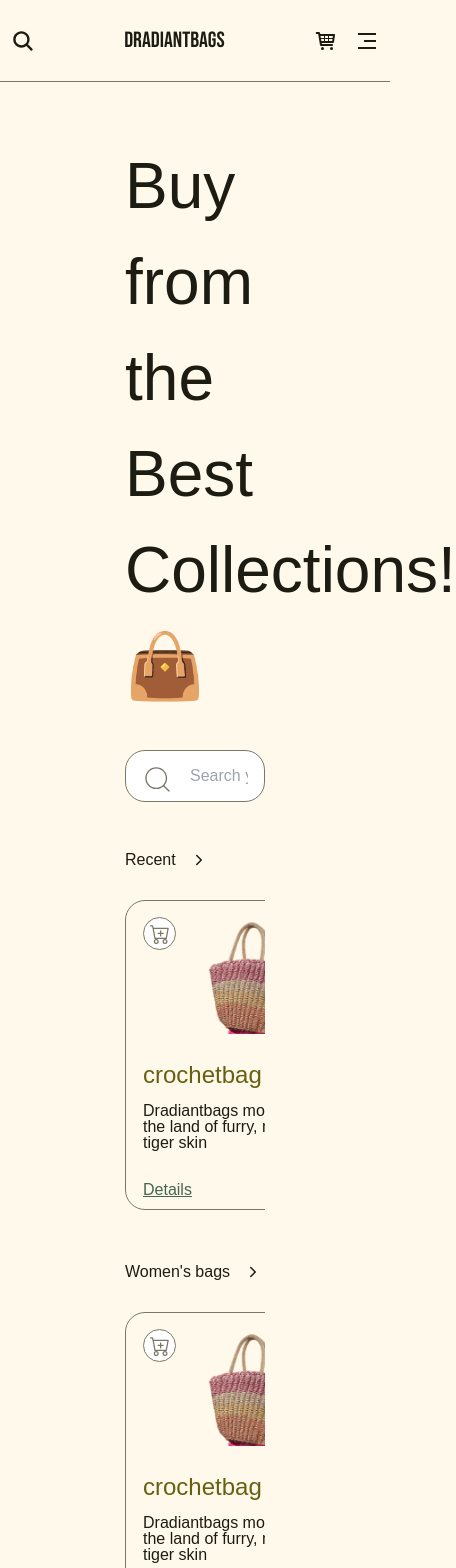
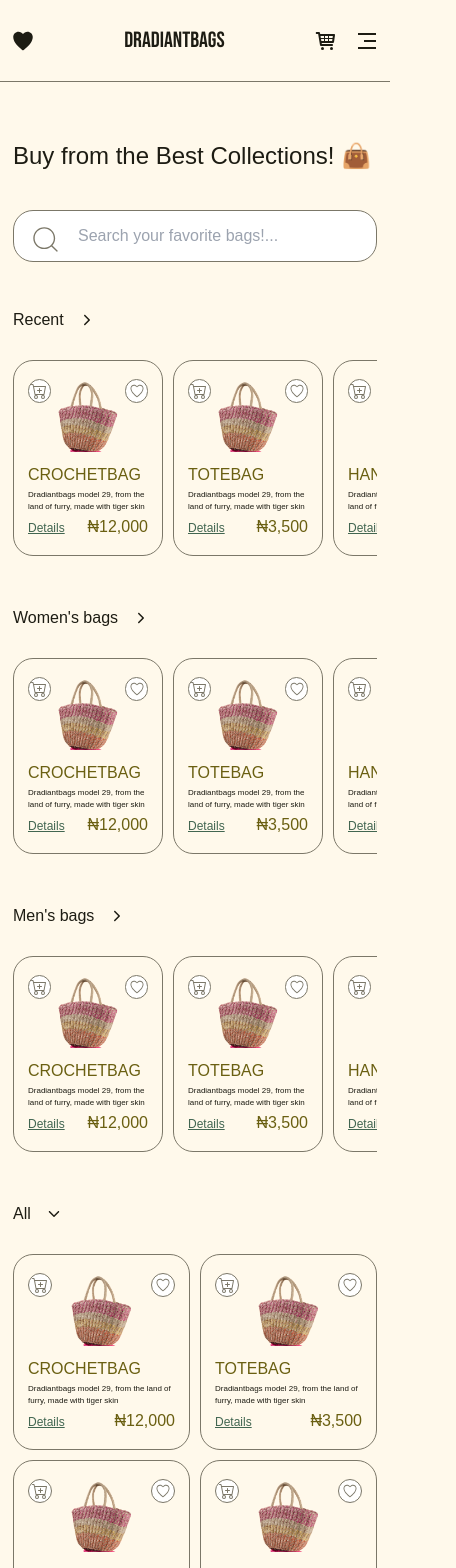
Before and after one commit to Dev-Faith/Dradiant, a Next.js app in the folder client/: page /pages/shop in a window 390 px wide. Shown: the top 1568 px of the page, 456 px wide, since content can reach past the window. Built offline with nearby package versions, Linux system fonts and the light colour scheme; a web font is replaced by a local one.

Commit message:
Done with mobile view

```diff
--- a/client/app/components/Itemscard.jsx
+++ b/client/app/components/Itemscard.jsx
@@ -30,31 +30,68 @@ export default function Itemscard({name,price, image, desc, quantity}){
 
 
   // const icon = <IoIosHeartEmpty className="size-[39px] text-[#7B7768]"/>
-  const likeIcons = isLiked?<IoIosHeart className="size-[24px] text-[#7B7768]"/>:<IoIosHeartEmpty className="size-[24px] text-[#7B7768]"/>
-  const cartIcons = isAddedToCart?<BsCartPlusFill className="size-[20px] text-[#7B7768]"/>:<BsCartPlus className="size-[20px] text-[#7B7768]"/>
+  const likeIcons = isLiked ? (
+    <IoIosHeart className="size-[16px] md:size-[24px]   text-[#7B7768]" />
+  ) : (
+    <IoIosHeartEmpty className="size-[16px] md:size-[24px] text-[#7B7768]" />
+  );
+  const cartIcons = isAddedToCart ? (
+    <BsCartPlusFill className="size-[16px] md:size-[24px] text-[#7B7768]" />
+  ) : (
+    <BsCartPlus className="size-[16px] md:size-[24px] text-[#7B7768]" />
+  );
 
 
 
 
     return (
-        <m.div name={name} className="border-[1px] border-[#7B7768] rounded-[20px] min-w-[263px] max-w-[263px] h-[310px] flex flex-col items-center px-[17px] py-[16px] gap-[23px]"
+      <m.div
+        name={name}
+        className="border-[1px] border-[#7B7768] rounded-[20px] min-w-[150px] sm:min-w-[169px] md:min-w-[200px] md:max-w-[200px] lg:min-w-[263px] lg:max-w-[263px] sm:max-w-[169px]  h-[196px] md:h-[280px] lg:h-[310px] flex flex-col items-center px-[14px] md:px-[17px] py-[18px] md:py-[16px] gap-[11px] md:gap-[23px]"
         layout
       >
         <div className="image&Liked flex w-full justify-between">
-              <div onClick={addToCartHandler} className="like relative  bg-[#fff] rounded-full size-[33px] border-[1px] border-[#7B7768] flex items-center justify-center cursor-pointer">{cartIcons}</div>
-             <Image src = {image} width="120" height="117" className="pointer-events-none"/>
-             <div onClick={addToWishlistHandler} className="like relative  bg-[#fff] rounded-full size-[33px] border-[1px] border-[#7B7768] flex items-center justify-center cursor-pointer">{likeIcons}</div>
+          <div
+            onClick={addToCartHandler}
+            className="like relative  bg-[#fff] rounded-full size-[24px] md:size-[33px] border-[1px] border-[#7B7768] flex items-center justify-center cursor-pointer"
+          >
+            {cartIcons}
           </div>
-           <div className="flex flex-col gap-[18px]">
-             <div className="desc&name flex flex-col gap-[10px]">
-                 <p className="text-[24px] text-[#6A5F11]">{name}</p>
-                 <Link href={`shop/${name}`}><p className="text-[16px]/[16px] text-[#1D1C13] hover:text-[#7B7768] hover:underline">{desc}</p></Link>
+          <Image
+            src={image}
+            width="120"
+            height="117"
+            className=" w-[75px] h-[73px] md:w-[100px]  md:h-[98px] lg:w-[120px] md:h-[117px] pointer-events-none"
+          />
+          <div
+            onClick={addToWishlistHandler}
+            className="like relative  bg-[#fff] rounded-full size-[24px] md:size-[33px] border-[1px] border-[#7B7768] flex items-center justify-center cursor-pointer"
+          >
+            {likeIcons}
+          </div>
+        </div>
+        <div className="flex flex-col gap-[2px] md:gap-[18px]">
+          <div className="desc&name flex flex-col gap-[2px] md:gap-[10px]">
+            <p className=" text-[16px] md:text-[18px] lg:text-[24px] text-[#6A5F11]">
+              {name.toUpperCase()}
+            </p>
+            <Link href={`shop/${name}`}>
+              <p className=" text-[8px] sm:text-[10px]/[13px] md:text-[13px]/[16px] lg:text-[16px]/[16px] text-[#1D1C13] hover:text-[#7B7768] hover:underline">
+                {desc}
+              </p>
+            </Link>
           </div>
           <div className="details&Price flex justify-between items-baseline">
-                  <Link href={`shop/${name}`}><p className="underline text-[#426651] text-[16px]">Details</p></Link>
-                 <p className="text-[24px] text-[#6A5F11]">₦{price}</p>
+            <Link href={`shop/${name}`}>
+              <p className="underline text-[#426651] text-[12px] md:text-[16px]">
+                Details
+              </p>
+            </Link>
+            <p className=" text-[16px] md:text-[24px] text-[#6A5F11]">
+              ₦{price}
+            </p>
           </div>
         </div>
       </m.div>
-    )
+    );
 };
--- a/client/app/components/Navbar.jsx
+++ b/client/app/components/Navbar.jsx
@@ -2,6 +2,7 @@
 import {React, useState} from 'react';
 import { IoSearch } from "react-icons/io5";
 import { TiShoppingCart } from "react-icons/ti";
+import { IoIosHeartEmpty, IoIosHeart, IoIosCart } from "react-icons/io";
 import Link from 'next/link';
 import MenuSheet from './Sidemenu';
 import { RiMenu3Line } from "react-icons/ri";
@@ -22,7 +23,6 @@ const Layout = () => {
   };
 
   const isActive = (path)=>currentPath == path;
-  console.log(currentPath);
 
   const navLinks = [
     {
@@ -82,9 +82,16 @@ const Layout = () => {
     <>
       {currentPath !== "/pages/signin" && currentPath !== "/pages/signup" && (
         <div className="xl:px-[123px] px-[11px] lg:px-[50px] md:px-[50px] py-[24px] flex justify-between items-center border-b-[1px] w-[100%] border-[#7B7768]">
-          <div className="text-[24px] xl:hidden items-start">
-            <IoSearch />
-          </div>
+          <Link href="/pages/wishlist" className=" relative text-[24px] xl:hidden items-start">
+            <div
+              className={` bg-[#7B7768] rounded-full size-[18px] border-[1px] text-[#fff] items-center justify-center ${
+                wishListItems.length === 0 ? "hidden" : "flex"
+              } cursor-pointer absolute top-[-12px] right-[-12px] text-[13px]/[0] pt-[4px] align-middle`}
+            >
+              {wishListItems.length}
+            </div>
+            <IoIosHeart />
+          </Link>
           <div className="left xl:flex gap-[32px] text-[16px] hidden">
             {navLinks.map((link) =>
               link.position === "left" ? (
@@ -111,8 +118,15 @@ const Layout = () => {
             </Link>
           </div>
           <div className="text-[24px] flex items-center w-[86px] justify-between xl:hidden">
-            <Link href="https://bit.ly/ShopfromDradiant">
-              <TiShoppingCart />
+            <Link href="/pages/cart" className="relative">
+              <div
+                className={` bg-[#7B7768] rounded-full size-[18px] border-[1px] text-[#fff] items-center justify-center ${
+                  cartItems.length === 0 ? "hidden" : "flex"
+                } cursor-pointer absolute top-[-12px] right-[-12px] text-[13px]/[0] pt-[4px] align-middle`}
+              >
+                {cartItems.length}
+              </div>
+              {<TiShoppingCart />}
             </Link>
             <RiMenu3Line className="size-[24px]" onClick={toggleMenu} />
             <AnimatePresence>
--- a/client/app/components/Sidemenu.jsx
+++ b/client/app/components/Sidemenu.jsx
@@ -1,21 +1,22 @@
 import { FaArrowTurnDown } from "react-icons/fa6";
 import { RxCross2 } from "react-icons/rx";
 import Link from "next/link";
+import { usePathname } from "next/navigation";
 import {motion as m } from "framer-motion";
 
 const MenuSheet = ({ closeMenu, isOpen}) => {
   const navLinks = [
     {
       title: "Shop",
-      url: "https://bit.ly/ShopfromDradiant"
+      url: "/pages/shop"
     },
     {
       title: "Cart",
-      url: "https://bit.ly/ShopfromDradiant"
+      url: "/pages/cart"
     },
     {
       title: "Wishlist",
-      url: "https://bit.ly/ShopfromDradiant"
+      url: "/pages/wishlist"
     },
     {
       title: "Classes",
@@ -53,27 +54,47 @@ const MenuSheet = ({ closeMenu, isOpen}) => {
     }
   }
 
+  const currentPath = usePathname();
+   const isActive = (path) => currentPath == path;
 
 
   return (
-    <m.div className={`px-[11px] md:px-[50px] py-[64px] text-[24px] size-[24px] fixed  flex-col w-[100vw] h-[100vh] bg-[#FFF9EB] m-auto inset-0 z-10`}
-    variants = {navBarVariant}
-    animate = "animate"
-    initial = "initial"
-    exit = "initial"
+    <m.div
+      className={`px-[11px] md:px-[50px] py-[64px] text-[24px] size-[24px] fixed  flex-col w-[100vw] h-[100vh] bg-[#FFF9EB] m-auto inset-0 z-10`}
+      variants={navBarVariant}
+      animate="animate"
+      initial="initial"
+      exit="initial"
     >
-      <div className= "top flex justify-between items-center">
+      <div className="top flex justify-between items-center">
         <div className="top-left flex items-center md:gap-[2rem] gap-[1rem]">
           <p className="md:text-[45px]/[52px] text-[32px]">Go to</p>
-          <div><FaArrowTurnDown/></div>
+          <div>
+            <FaArrowTurnDown />
+          </div>
         </div>
         <button className=" md:text-[32px] text-[24px] rounded-[8px] top-right md:size-[51px] size-[35px] border-[1px] flex items-center justify-center border-black">
-          <RxCross2 onClick={closeMenu}/>
+          <RxCross2 onClick={closeMenu} />
         </button>
       </div>
-      <ul className="navlinks w-full h-full flex flex-col items-center justify-center md:text-[45px] text-[32px] underline ">
-        {navLinks.map((link)=><Link href={link.url} key={link.title} className=''><m.li  variants={navItemVariant}  whileHover={{ scale: 1.5 }}
-                whileTap={{ scale: 1 }}>{link.title}</m.li></Link>)}
+      <ul className="navlinks w-full h-full flex flex-col items-center justify-center md:text-[45px] text-[32px] ">
+        {navLinks.map((link) => (
+          <Link
+            href={link.url}
+            key={link.title}
+            onClick={closeMenu}
+            className=""
+          >
+            <m.li
+              className={isActive(link.url) ? "underline text-[#2A4E3A]" : ""}
+              variants={navItemVariant}
+              whileHover={{ scale: 1.5 }}
+              whileTap={{ scale: 1 }}
+            >
+              {link.title}
+            </m.li>
+          </Link>
+        ))}
       </ul>
     </m.div>
   );
--- a/client/app/pages/shop/page.jsx
+++ b/client/app/pages/shop/page.jsx
@@ -39,54 +39,156 @@ const page = ()=>{
   );
 
     return (
-      <div className=" h-[100vh] pt-[56px] px-[125px] flex flex-col gap-[46px]">
+      <div className=" h-[100vh] pt-[56px] px-[13px] md:px-[50px] lg:px-[50px] xl:px-[125px] flex flex-col gap-[46px]">
         <div className="flex flex-col gap-[36px]">
-         <p className="text-[64px] ">Buy from the Best Collections! 👜 </p>
+          <p className=" text-[24px] md:text-[32px] lg:text-[64px] ">
+            Buy from the Best Collections! 👜{" "}
+          </p>
           <Searchbox />
         </div>
         <div className="shopItemsGroups flex flex-col gap-[114px]">
-          {filteredItems.length === 0 ? "There's no item that matches your search!" : ( <div className="flex flex-col gap-[50px]">
+          {filteredItems.length === 0 ? (
+            "There's no item that matches your search!"
+          ) : (
+            <div className="flex flex-col gap-[50px]">
               <div className="recent flex flex-col gap-[28px]">
                 <div className="flex items-center gap-[15px] text-[16px] cursor-pointer">
                   <p>Recent</p>
-                 { toggle.recent==false ? <IoIosArrowForward className="cursor-pointer cursor" onClick={()=>handleToggle("recent")}/> : <IoIosArrowDown className="cursor-pointer cursor" onClick={()=>handleToggle("recent")}/>}
+                  {toggle.recent == false ? (
+                    <IoIosArrowForward
+                      className="cursor-pointer cursor"
+                      onClick={() => handleToggle("recent")}
+                    />
+                  ) : (
+                    <IoIosArrowDown
+                      className="cursor-pointer cursor"
+                      onClick={() => handleToggle("recent")}
+                    />
+                  )}
                 </div>
-            <div className={`items gap-[46px] w-full overflow-y-auto scroll-ml-6 snap-start ${toggle.recent==false ? "flex" : "grid grid-cols-5" }`}>
-              {filteredItems.map(item=><Itemscard key={item.name} image={item.image} name={item.name} desc={item.desc} price={item.price} quantity={item.quantity}/>
-)}
+                <div
+                  className={`items gap-[10px] sm:gap-[30px] md:gap-[30px] lg:gap-[46px] w-full overflow-y-auto scroll-ml-6 snap-start ${
+                    toggle.recent == false
+                      ? "flex"
+                      : "grid grid-cols-2 sm:grid-cols-3 md:grid-cols-3 lg:grid-cols-3 xl:grid-cols-3 2xl:grid-cols-4 3xl:grid-cols-5"
+                  }`}
+                >
+                  {filteredItems.map((item) => (
+                    <Itemscard
+                      key={item.name}
+                      image={item.image}
+                      name={item.name}
+                      desc={item.desc}
+                      price={item.price}
+                      quantity={item.quantity}
+                    />
+                  ))}
                 </div>
               </div>
               <div className="women'sbag flex flex-col gap-[28px]">
                 <div className="flex items-center gap-[15px] text-[16px]">
                   <p>Women's bags</p>
-              { toggle.women==false ? <IoIosArrowForward className="cursor-pointer cursor" onClick={()=>handleToggle("women")}/> : <IoIosArrowDown className="cursor-pointer cursor" onClick={()=>handleToggle("women")}/>}
+                  {toggle.women == false ? (
+                    <IoIosArrowForward
+                      className="cursor-pointer cursor"
+                      onClick={() => handleToggle("women")}
+                    />
+                  ) : (
+                    <IoIosArrowDown
+                      className="cursor-pointer cursor"
+                      onClick={() => handleToggle("women")}
+                    />
+                  )}
                 </div>
-            <div className={`items gap-[46px] w-full overflow-y-auto scroll-ml-6 snap-start ${toggle.women==false ? "flex" : "grid grid-cols-5" }`}>
-              {filteredItems.map(item=><Itemscard key={item.name} image={item.image} name={item.name} desc={item.desc} price={item.price} quantity={item.quantity} />
-)}
+                <div
+                  className={`items gap-[10px] sm:gap-[30px] md:gap-[30px] lg:gap-[46px] w-full overflow-y-auto scroll-ml-6 snap-start ${
+                    toggle.women == false
+                      ? "flex"
+                      : "grid grid-cols-2 sm:grid-cols-3 md:grid-cols-3 lg:grid-cols-3 xl:grid-cols-3 2xl:grid-cols-4 3xl:grid-cols-5"
+                  }`}
+                >
+                  {filteredItems.map((item) => (
+                    <Itemscard
+                      key={item.name}
+                      image={item.image}
+                      name={item.name}
+                      desc={item.desc}
+                      price={item.price}
+                      quantity={item.quantity}
+                    />
+                  ))}
                 </div>
               </div>
               <div className="men'sbag flex flex-col gap-[28px]">
                 <div className="flex items-center gap-[15px] text-[16px]">
                   <p>Men's bags</p>
-              { toggle.men==false ? <IoIosArrowForward className="cursor-pointer cursor" onClick={()=>handleToggle("men")}/> : <IoIosArrowDown className="cursor-pointer cursor" onClick={()=>handleToggle("men")}/>}
+                  {toggle.men == false ? (
+                    <IoIosArrowForward
+                      className="cursor-pointer cursor"
+                      onClick={() => handleToggle("men")}
+                    />
+                  ) : (
+                    <IoIosArrowDown
+                      className="cursor-pointer cursor"
+                      onClick={() => handleToggle("men")}
+                    />
+                  )}
                 </div>
-            <div className={`items gap-[46px] w-full overflow-y-auto scroll-ml-6 snap-start ${toggle.men==false ? "flex" : "grid grid-cols-5" }`}>
-              {filteredItems.map(item=><Itemscard key={item.name} image={item.image} name={item.name} desc={item.desc} price={item.price} quantity={item.quantity} />
-)}
+                <div
+                  className={`items gap-[10px] sm:gap-[30px] md:gap-[30px] lg:gap-[46px] w-full overflow-y-auto scroll-ml-6 snap-start ${
+                    toggle.men == false
+                      ? "flex"
+                      : "grid grid-cols-2 sm:grid-cols-3 md:grid-cols-3 lg:grid-cols-3 xl:grid-cols-3 2xl:grid-cols-4 3xl:grid-cols-5"
+                  }`}
+                >
+                  {filteredItems.map((item) => (
+                    <Itemscard
+                      key={item.name}
+                      image={item.image}
+                      name={item.name}
+                      desc={item.desc}
+                      price={item.price}
+                      quantity={item.quantity}
+                    />
+                  ))}
                 </div>
               </div>
               <div className="All flex flex-col gap-[28px] pb-[56px]">
                 <div className="flex items-center gap-[15px] text-[16px]">
                   <p>All</p>
-              { toggle.all==false ? <IoIosArrowForward className="cursor-pointer cursor" onClick={()=>handleToggle("all")}/> : <IoIosArrowDown className="cursor-pointer cursor" onClick={()=>handleToggle("all")}/>}
-            </div>
-            <div className={`items gap-[46px] w-full overflow-y-auto scroll-ml-6 snap-start ${toggle.all==false ? "flex" : "grid grid-cols-5" }`}>
-              {filteredItems.map(item=><Itemscard key={item.name} image={item.image} name={item.name} desc={item.desc} price={item.price} quantity={item.quantity} />
+                  {toggle.all == false ? (
+                    <IoIosArrowForward
+                      className="cursor-pointer cursor"
+                      onClick={() => handleToggle("all")}
+                    />
+                  ) : (
+                    <IoIosArrowDown
+                      className="cursor-pointer cursor"
+                      onClick={() => handleToggle("all")}
+                    />
                   )}
                 </div>
+                <div
+                  className={`items gap-[10px] sm:gap-[30px] md:gap-[30px] lg:gap-[46px] w-full overflow-y-auto scroll-ml-6 snap-start ${
+                    toggle.all == false
+                      ? "flex"
+                      : "grid grid-cols-2 sm:grid-cols-3 md:grid-cols-3 lg:grid-cols-3 xl:grid-cols-3 2xl:grid-cols-4 3xl:grid-cols-5"
+                  }`}
+                >
+                  {filteredItems.map((item) => (
+                    <Itemscard
+                      key={item.name}
+                      image={item.image}
+                      name={item.name}
+                      desc={item.desc}
+                      price={item.price}
+                      quantity={item.quantity}
+                    />
+                  ))}
                 </div>
-          </div>) }
+              </div>
+            </div>
+          )}
         </div>
       </div>
     );
--- a/client/app/pages/signup/page.jsx
+++ b/client/app/pages/signup/page.jsx
@@ -2,7 +2,7 @@ const page = () => {
   return (
     <div className="px-[125px] pt-[64px] flex flex-col items-center gap-[73px]">
       <div className="welcome flex flex-col gap-[16px] justify-center">
-        <p className="text-[36px] text-center">Welcome back to</p>
+        <p className="text-[36px] text-center">Welcome to</p>
         <p className="text-[36px] logo text-center">DRADIANTBAGS</p>
       </div>
       <form className="flex flex-col w-[657px] h-[610px] rounded-[30px] bg-[#E8E2D4] px-[135px] py-[64px] gap-[30px] items-center">
--- a/client/app/pages/wishlist/page.jsx
+++ b/client/app/pages/wishlist/page.jsx
@@ -14,17 +14,31 @@ const pages = ()=>{
     item.desc.toLowerCase().includes(searchQuery.toLowerCase())
   );
 
-    return(
-        <m.div layout className="py-[56px] px-[125px] flex flex-col gap-[64px]">
-             <p className="text-[64px] ">Your wishlist ⭐️</p>
-             <Searchbox />
-             {filteredItems.length === 0 ? "There's no item that matches your search!" : (
-                <div className="wishlist grid grid-cols-5 gap-[40px]">
-                     {filteredItems.map(item=><Itemscard key={item.name} image={item.image} name={item.name} desc={item.desc} price={item.price} liked={item.liked} />)}
-                </div>
-             )}
-        </m.div>
-    )
+    return (
+      <m.div
+        layout
+        className="py-[56px] px-[11px] xl:px-[125px] flex flex-col gap-[64px]"
+      >
+        <p className=" text-[24px] xl:text-[64px] ">Your wishlist ⭐️</p>
+        <Searchbox />
+        {filteredItems.length === 0 ? (
+          "There's no item that matches your search!"
+        ) : (
+          <div className="wishlist grid grid-cols-2 md:grid-cols-3 lg:grid-cols-3 xl:grid-cols-4 2xl:grid-cols-5  gap-[10px] sm:gap-[30px] md:gap-[30px] lg:gap-[46px]">
+            {filteredItems.map((item) => (
+              <Itemscard
+                key={item.name}
+                image={item.image}
+                name={item.name}
+                desc={item.desc}
+                price={item.price}
+                quantity={item.quantity}
+              />
+            ))}
+          </div>
+        )}
+      </m.div>
+    );
 }
 
 export default pages;
--- a/client/tailwind.config.js
+++ b/client/tailwind.config.js
@@ -2,10 +2,10 @@
 module.exports = {
   darkMode: ["class"],
   content: [
-    './pages/**/*.{js,jsx}',
-    './components/**/*.{js,jsx}',
-    './app/**/*.{js,jsx}',
-    './src/**/*.{js,jsx}',
+    "./pages/**/*.{js,jsx}",
+    "./components/**/*.{js,jsx}",
+    "./app/**/*.{js,jsx}",
+    "./src/**/*.{js,jsx}",
   ],
   prefix: "",
   theme: {
@@ -71,7 +71,11 @@ module.exports = {
         "accordion-down": "accordion-down 0.2s ease-out",
         "accordion-up": "accordion-up 0.2s ease-out",
       },
+      screens: {
+        "2sm": "300px",
+        "3xl": "1600px",
+      },
     },
   },
   plugins: [require("tailwindcss-animate")],
-}
+};
```
Also changed, not shown: client/app/pages/cart/page.jsx (+22 -19 lines), client/app/pages/shop/[shopItem]/page.jsx (+100 -43 lines). Lines whose indentation alone changed are shown as unchanged.
